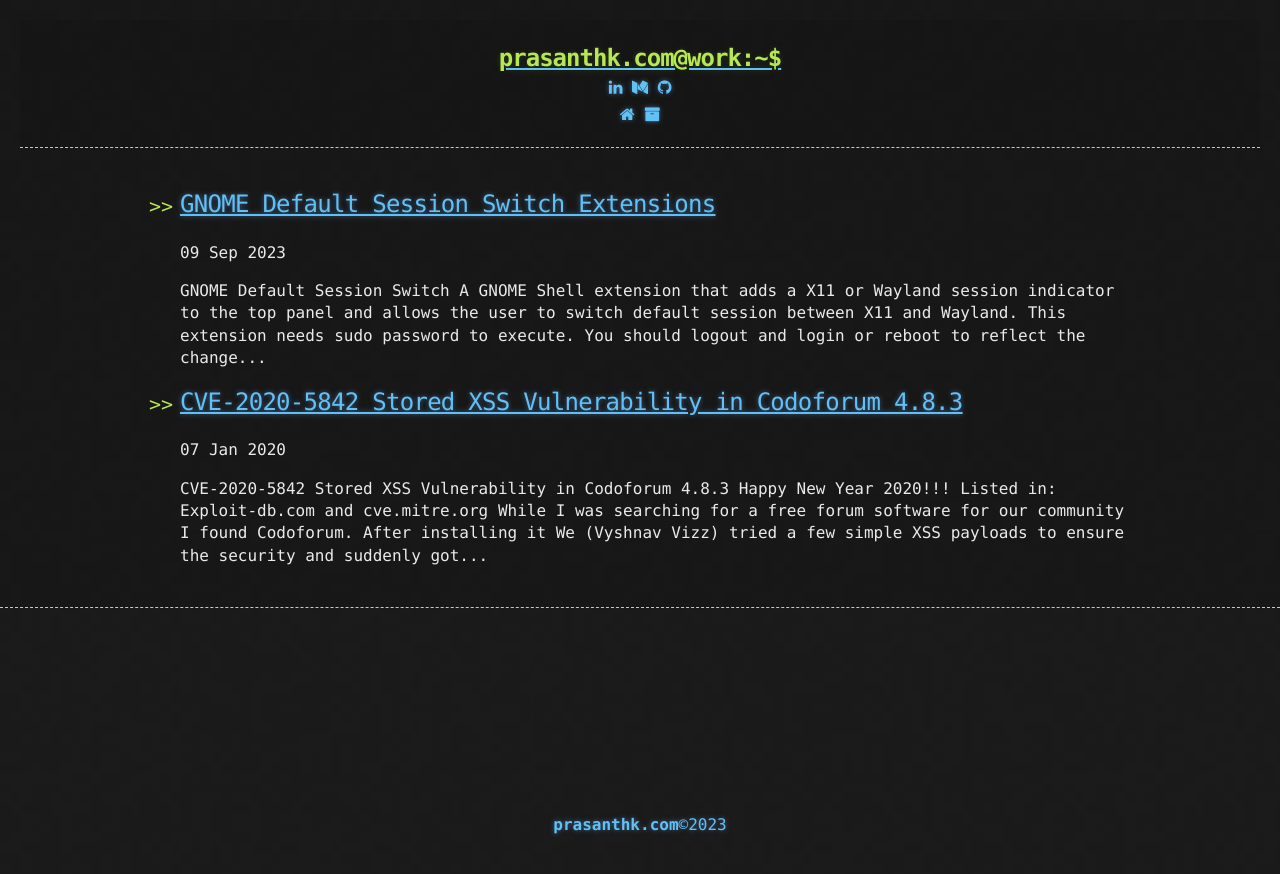
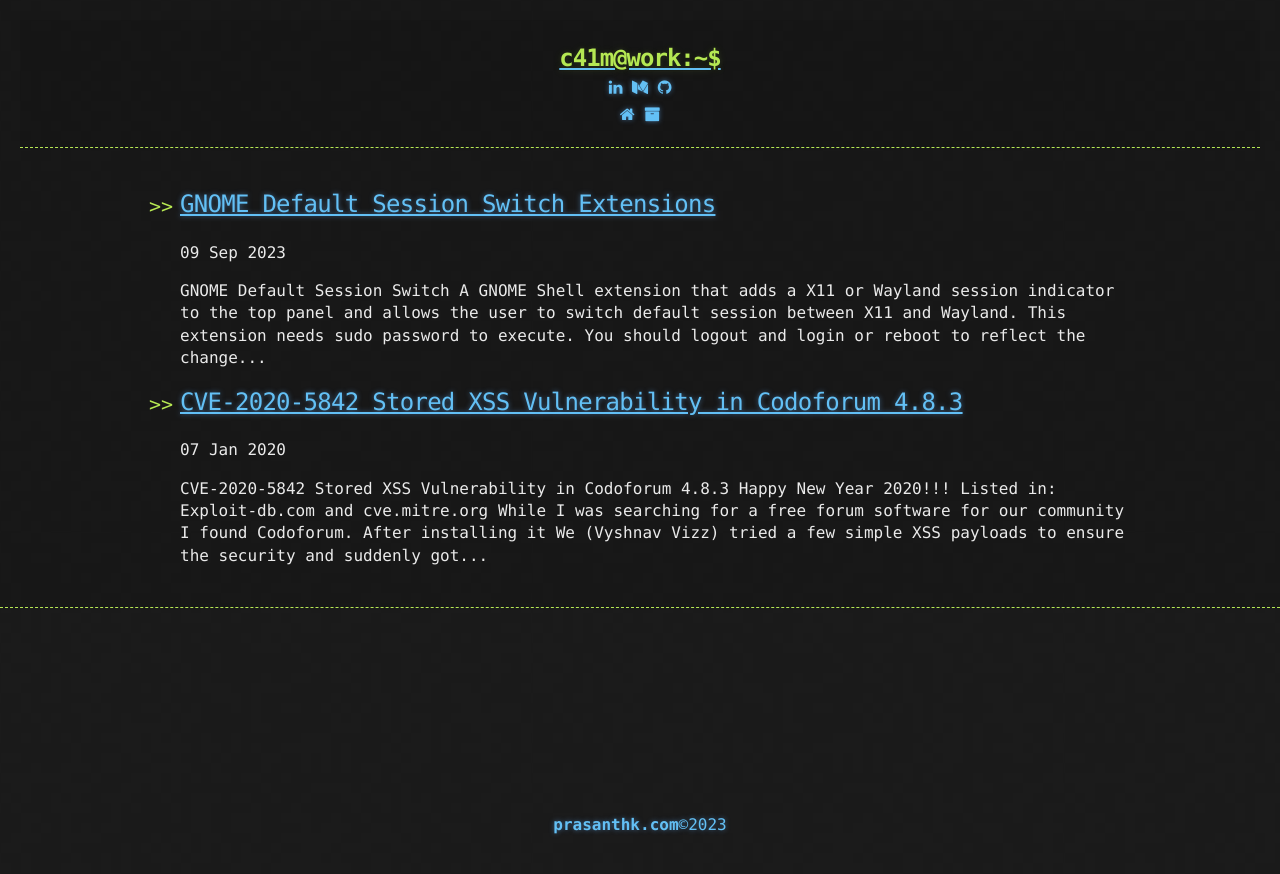
Before and after one commit to prasanthc41m/blog-theme, a Jekyll site: the page built from index.html, in a window 1280 px wide. Shown: the top 874 px of the page. Built offline with Jekyll 4.4.1, drawn with Linux system fonts in a browser that asks for light colours; the list of posts is cut into pages by our own code.

Commit message:
Update header.html

```diff
--- a/_includes/header.html
+++ b/_includes/header.html
@@ -2,7 +2,7 @@
      <header>
       <div class="container">
         <a href="{{ "/" | prepend: site.baseurl | replace: '//', '/' }}">
-    {% assign owner_first_name = site.owner | split: " " %}
+    {% assign owner_first_name = site.title | split: " " %}
     <h1>{{ owner_first_name[0] | downcase }}@work:~$</h1>
     </a>
     <div style="text-align:center;">
```
